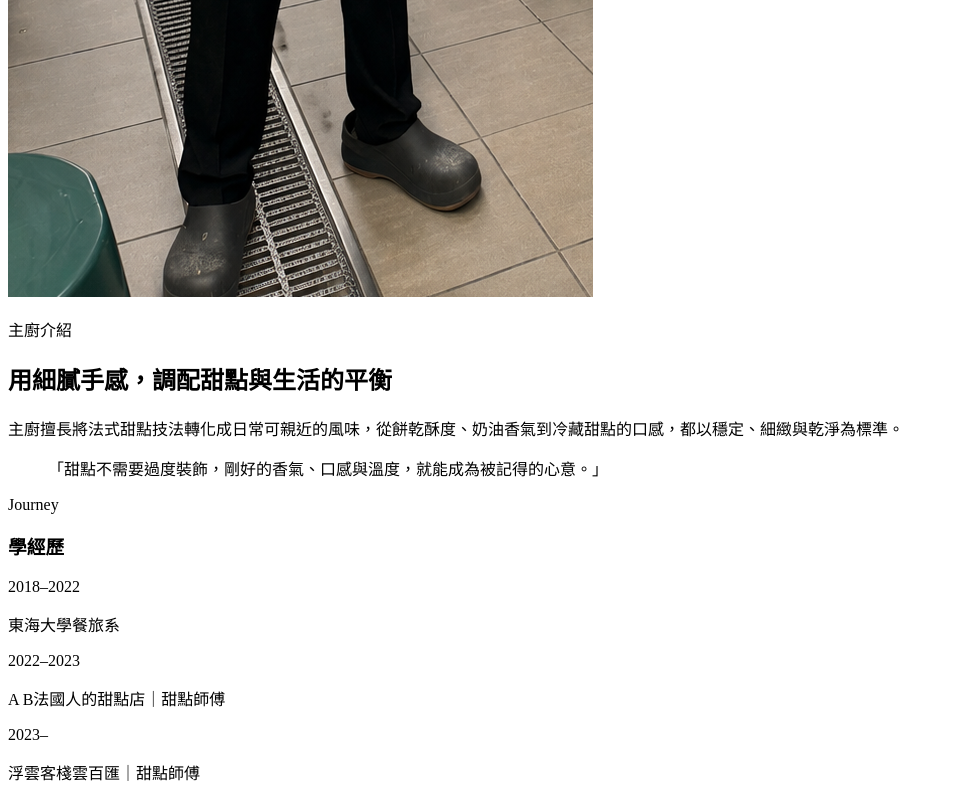
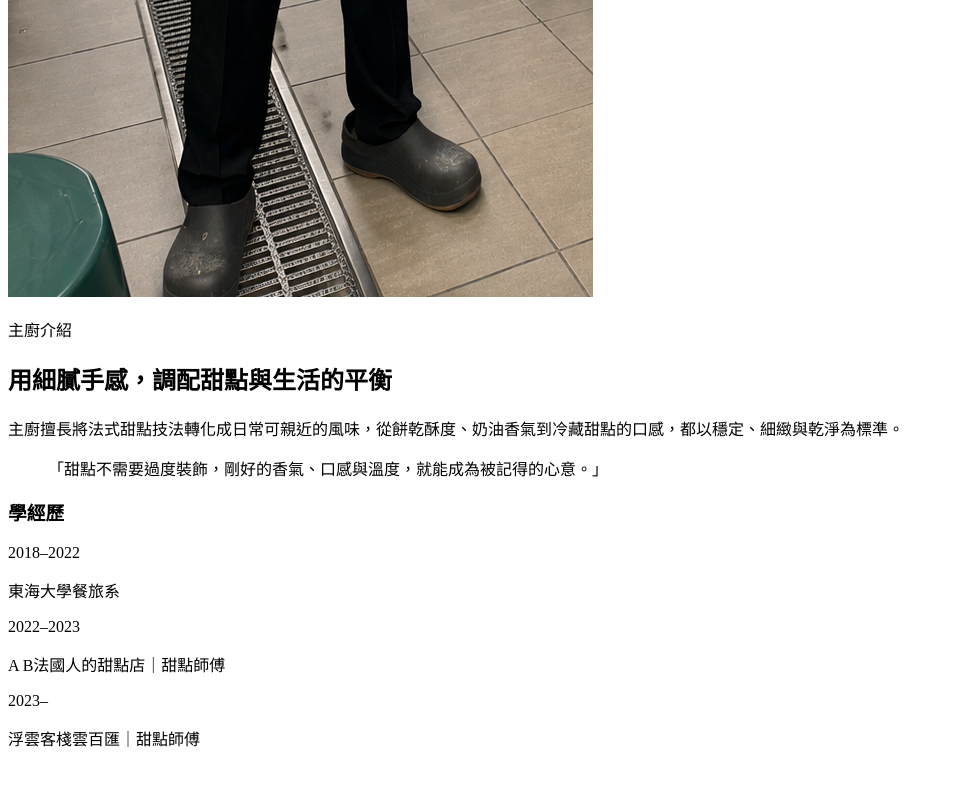
Before and after one commit to yuyanghuang0718-sys/dessert-studio-bilingual-site, a React (Vite) app: page /about in a window 1280 px wide. Shown: the part 3631-4431 px from the top of the page, without its empty margins (0-954 px from the left). After the commit the page ends 4397 px from the top, so only its background shows below. Built offline with nearby package versions, Linux system fonts and the light colour scheme; the HTML template or start-up script is replaced by a standard one.

Commit message:
remove journey label from timeline

```diff
--- a/src/components/About.jsx
+++ b/src/components/About.jsx
@@ -5,7 +5,6 @@ function Timeline({ content }) {
   return (
     <div className="chef-timeline-block">
       <div className="timeline-heading">
-        <p className="eyebrow">{content.chef.timelineEyebrow}</p>
         <h3>{content.chef.timelineTitle}</h3>
       </div>
       <div className="chef-timeline">
--- a/src/content/en.js
+++ b/src/content/en.js
@@ -52,7 +52,6 @@ export const en = {
     photoAlt: 'Chef portrait for Timmy Dessert',
     body: 'Our chef transforms French pastry techniques into approachable everyday flavors, refining cookie texture, butter aroma, and chilled dessert mouthfeel with a standard of clarity and consistency.',
     philosophy: '“Dessert does not need excessive decoration. The right aroma, texture, and warmth can become a remembered gesture.”',
-    timelineEyebrow: 'Journey',
     timelineTitle: 'Education and Experience',
     timeline: [
       {
--- a/src/content/zh.js
+++ b/src/content/zh.js
@@ -52,7 +52,6 @@ export const zh = {
     photoAlt: '荼蘼甜點主廚照片',
     body: '主廚擅長將法式甜點技法轉化成日常可親近的風味，從餅乾酥度、奶油香氣到冷藏甜點的口感，都以穩定、細緻與乾淨為標準。',
     philosophy: '「甜點不需要過度裝飾，剛好的香氣、口感與溫度，就能成為被記得的心意。」',
-    timelineEyebrow: 'Journey',
     timelineTitle: '學經歷',
     timeline: [
       {
```
